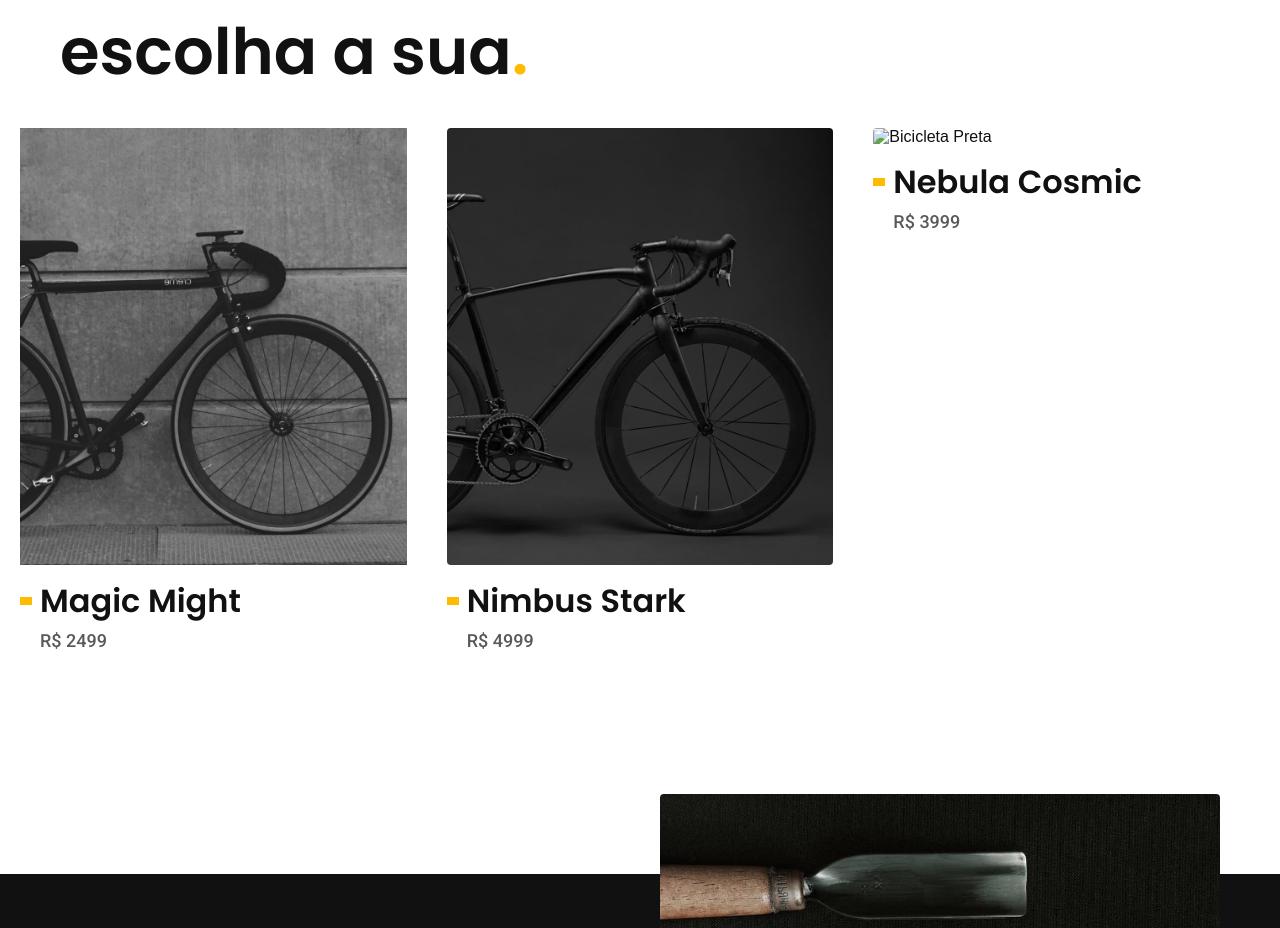
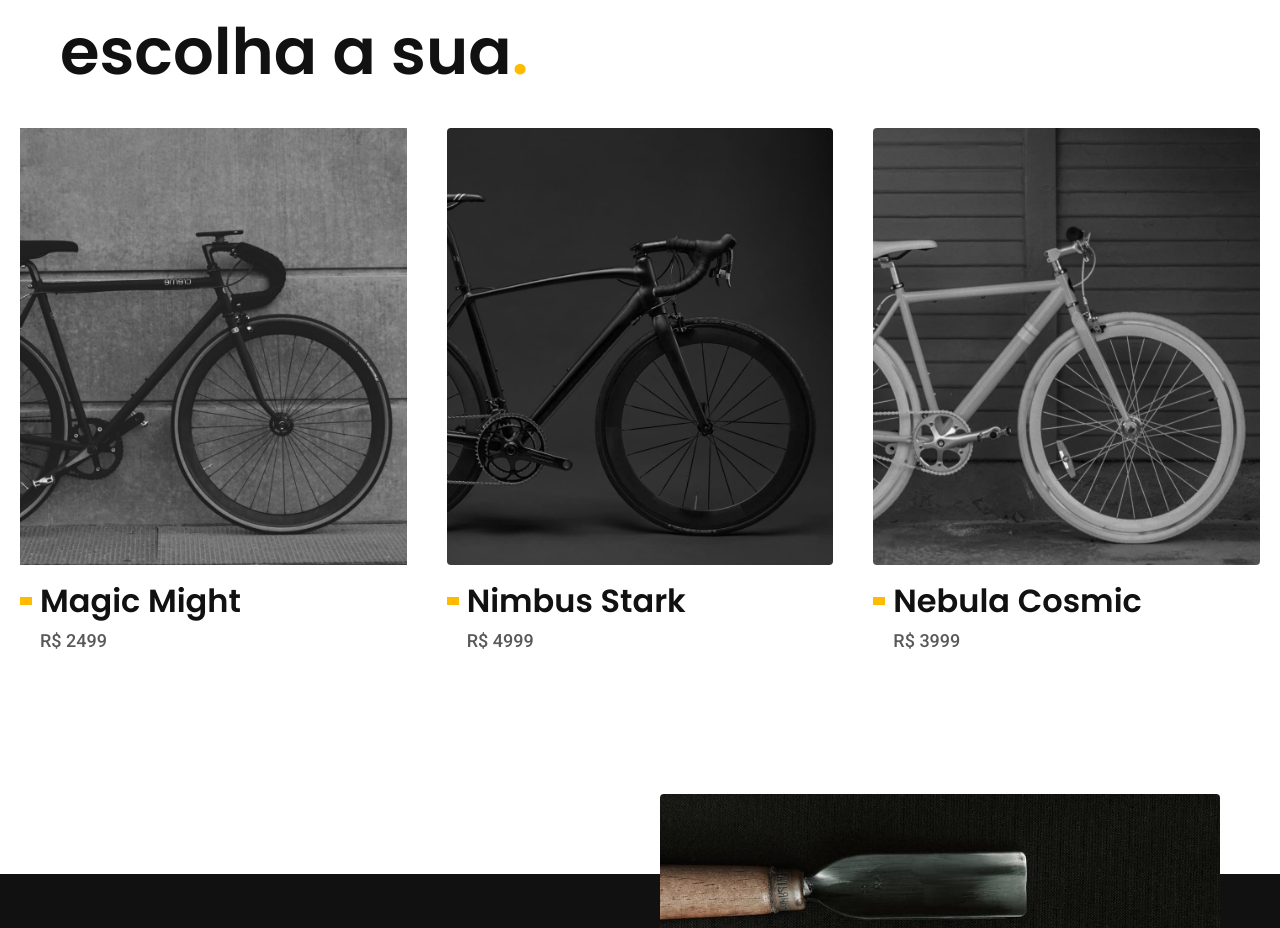
Before and after one commit to matheusaugustoo/bikcraft, a plain HTML site: page index.html in a window 1280 px wide. Shown: the part 840-1768 px from the top of the page. Drawn offline with Linux system fonts and the light colour scheme; the site is published under a folder, as on GitHub Pages, so addresses that start at the root find nothing.

Commit message:
bicleta add

```diff
--- a/index.html
+++ b/index.html
@@ -69,7 +69,7 @@
 
       <li>
         <a href="./bicicletas/magic.html">
-          <img src="/img/bicicletas/nebula-home.jpg" alt="Bicicleta Preta">
+          <img src="./img/bicicletas/nebula-home.jpg" alt="Bicicleta Preta">
           <h3 class="font-1-xl">Nebula Cosmic</h3>
           <span class="font-2-m cor-8">R$ 3999</span>
         </a>
```
